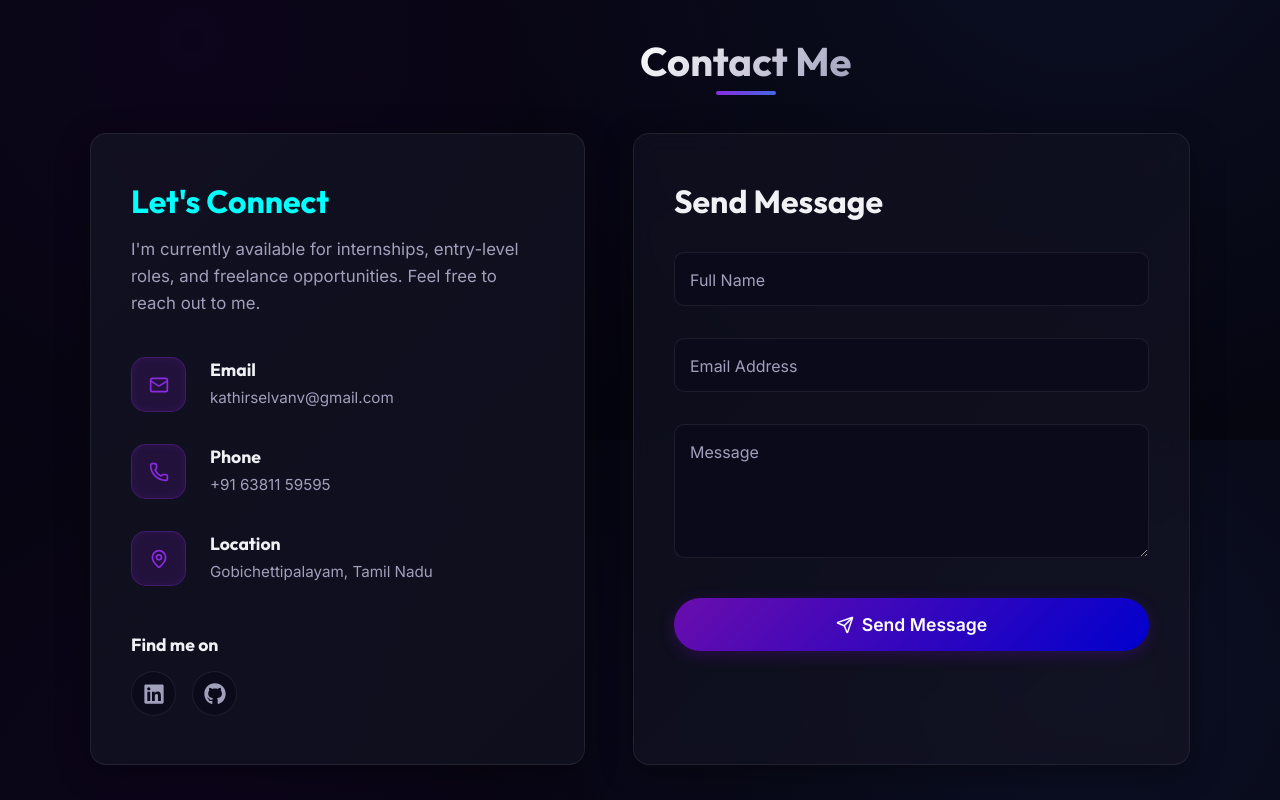
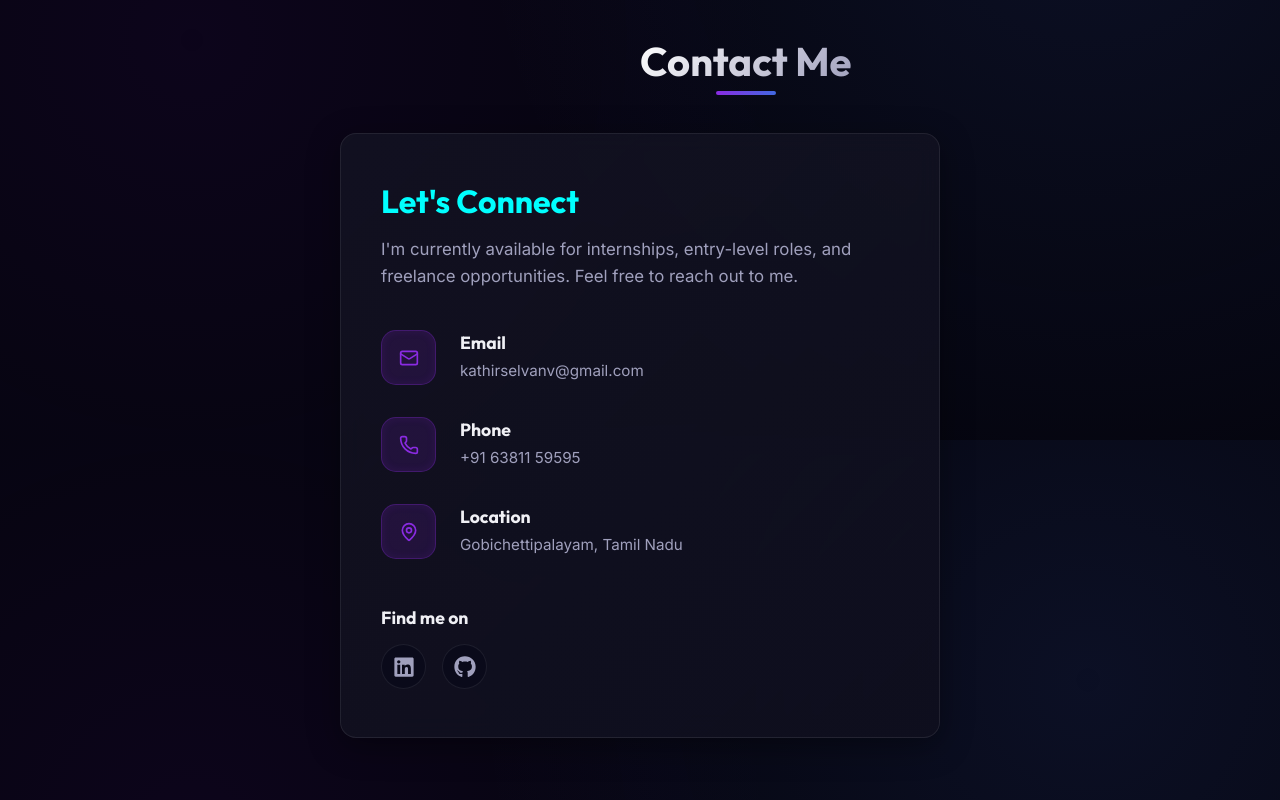
Before and after one commit to kathirselvan761/Portfolio, a React (Vite) app: page / in a window 1280 px wide. Shown: the part 5960-6760 px from the top of the page. Built offline with nearby package versions, Linux system fonts and the light colour scheme.

Commit message:
refactor: remove contact form and keep only contact information display

```diff
--- a/src/components/Contact.css
+++ b/src/components/Contact.css
@@ -1,20 +1,13 @@
 .contact-wrapper {
   display: flex;
-  gap: 3rem;
-  flex-wrap: wrap;
+  justify-content: center;
   max-width: min(1100px, 95vw);
   margin: 0 auto;
 }
 
-@media (min-width: 1200px) {
-  .contact-info,
-  .contact-form {
-    min-width: 45%;
-  }
-}
-
 .contact-info {
-  flex: 1;
+  width: 100%;
+  max-width: 600px;
   padding: 3rem 2.5rem;
   background: linear-gradient(
     135deg,
@@ -120,160 +113,7 @@
   box-shadow: 0 5px 15px rgba(138, 43, 226, 0.4);
 }
 
-.contact-form {
-  flex: 1.2;
-  padding: 3rem 2.5rem;
-  background: linear-gradient(
-    135deg,
-    rgba(15, 15, 30, 0.85),
-    rgba(20, 20, 35, 0.7)
-  );
-}
-
-.contact-form h3 {
-  font-size: 2rem;
-  color: var(--color-text-primary);
-  margin-bottom: 2rem;
-}
-
-.form-group {
-  position: relative;
-  margin-bottom: 2rem;
-}
-
-.form-group input,
-.form-group textarea {
-  width: 100%;
-  padding: 1rem;
-  background: var(--color-bg-secondary);
-  border: 1px solid var(--color-glass-border);
-  border-radius: 10px;
-  color: var(--color-text-primary);
-  font-size: 1rem;
-  font-family: inherit;
-  transition: all 0.3s ease;
-  outline: none;
-}
-
-.form-group textarea {
-  resize: vertical;
-  min-height: 120px;
-}
-
-.form-group label {
-  position: absolute;
-  top: 1rem;
-  left: 1rem;
-  color: var(--color-text-secondary);
-  font-size: 1rem;
-  pointer-events: none;
-  transition: all 0.3s ease;
-}
-
-.form-group input:focus,
-.form-group textarea:focus {
-  border-color: var(--color-primary-light);
-  box-shadow: 0 0 10px rgba(138, 43, 226, 0.2);
-  background: rgba(20, 20, 35, 0.8);
-}
-
-.form-group input:focus ~ label,
-.form-group input:not(:placeholder-shown) ~ label,
-.form-group textarea:focus ~ label,
-.form-group textarea:not(:placeholder-shown) ~ label {
-  top: -0.8rem;
-  left: 0.8rem;
-  font-size: 0.85rem;
-  color: var(--color-accent);
-  background: var(--color-bg-secondary);
-  padding: 0 0.5rem;
-  border-radius: 4px;
-}
-
-.submit-btn {
-  width: 100%;
-  padding: 1rem;
-  font-size: 1.1rem;
-}
-
-.submit-btn:disabled {
-  opacity: 0.7;
-  cursor: not-allowed;
-  transform: none;
-  box-shadow: none;
-}
-
-.submit-btn .spinner {
-  width: 16px;
-  height: 16px;
-  border: 2px solid rgba(255, 255, 255, 0.3);
-  border-top: 2px solid white;
-  border-radius: 50%;
-  animation: spin 1s linear infinite;
-  margin-right: 8px;
-}
-
-@keyframes spin {
-  0% { transform: rotate(0deg); }
-  100% { transform: rotate(360deg); }
-}
-
-.submit-message {
-  margin-bottom: 1.5rem;
-  padding: 1rem;
-  border-radius: 8px;
-  text-align: center;
-  font-size: 0.95rem;
-  animation: slideIn 0.3s ease;
-}
-
-.submit-message.success {
-  background: rgba(46, 204, 113, 0.2);
-  color: #2ecc71;
-  border: 1px solid #2ecc71;
-}
-
-.submit-message.error {
-  background: rgba(231, 76, 60, 0.2);
-  color: #e74c3c;
-  border: 1px solid #e74c3c;
-}
-
-.message-content {
-  display: flex;
-  align-items: center;
-  justify-content: center;
-  gap: 0.5rem;
-}
-
-@keyframes slideIn {
-  from {
-    opacity: 0;
-    transform: translateY(-10px);
-  }
-  to {
-    opacity: 1;
-    transform: translateY(0);
-  }
-}
-
-.success-message {
-  margin-top: 1.5rem;
-  padding: 1rem;
-  background: rgba(46, 204, 113, 0.2);
-  color: #2ecc71;
-  border: 1px solid #2ecc71;
-  border-radius: 8px;
-  text-align: center;
-  font-size: 0.95rem;
-  animation: fadeIn 0.5s ease;
-}
-
 @media (max-width: 900px) {
-  .contact-wrapper {
-    flex-direction: column;
-  }
-
   .contact-info {
     padding: 2.5rem 2rem;
   }
@@ -298,78 +138,4 @@
   .social-links {
     gap: 0.8rem;
   }
-
-  .social-icon {
-    width: 40px;
-    height: 40px;
-  }
 }
-
-@media (max-width: 768px) {
-  .contact-wrapper {
-    gap: 2rem;
-  }
-
-  .contact-info {
-    padding: 2rem 1.5rem;
-  }
-
-  .contact-info h3 {
-    font-size: 1.6rem;
-  }
-
-  .contact-info > p {
-    font-size: 1rem;
-  }
-
-  .info-items {
-    gap: 1.2rem;
-    margin-bottom: 2rem;
-  }
-
-  .info-item h4 {
-    font-size: 1rem;
-  }
-
-  .info-item a,
-  .info-item span {
-    font-size: 0.9rem;
-  }
-
-  .social-links-container h4 {
-    font-size: 1rem;
-  }
-}
-
-@media (max-width: 480px) {
-  .contact-info {
-    padding: 1.5rem 1rem;
-  }
-
-  .contact-info h3 {
-    font-size: 1.4rem;
-  }
-
-  .contact-info > p {
-    font-size: 0.95rem;
-  }
-
-  .info-items {
-    gap: 1rem;
-  }
-
-  .info-item {
-    flex-direction: column;
-    text-align: center;
-    gap: 0.8rem;
-  }
-
-  .info-icon {
-    width: 45px;
-    height: 45px;
-  }
-
-  .social-links {
-    justify-content: center;
-  }
-}
--- a/src/components/Contact.jsx
+++ b/src/components/Contact.jsx
@@ -1,48 +1,10 @@
-import React, { useState } from "react";
+import React from "react";
 import { motion } from "framer-motion";
-import {
-  Mail,
-  Phone,
-  MapPin,
-  Send,
-  CheckCircle,
-  AlertCircle,
-} from "lucide-react";
+import { Mail, Phone, MapPin } from "lucide-react";
 import { FaLinkedin, FaGithub } from "react-icons/fa";
 import "./Contact.css";
 
 const Contact = () => {
-  const [formData, setFormData] = useState({
-    name: "",
-    email: "",
-    message: "",
-  });
-  const [isSubmitting, setIsSubmitting] = useState(false);
-  const [submitStatus, setSubmitStatus] = useState(null); // 'success' or 'error'
-  const [submitMessage, setSubmitMessage] = useState("");
-
-  const handleInputChange = (e) => {
-    const { name, value } = e.target;
-    setFormData((prev) => ({
-      ...prev,
-      [name]: value,
-    }));
-  };
-
-  const handleSubmit = async (e) => {
-    e.preventDefault();
-    setIsSubmitting(true);
-    setSubmitStatus(null);
-
-    // Simulate form submission
-    setTimeout(() => {
-      setSubmitStatus("success");
-      setSubmitMessage("Thank you for your message! I'll get back to you soon.");
-      setFormData({ name: "", email: "", message: "" });
-      setIsSubmitting(false);
-    }, 1000);
-  };
-
   return (
     <section id="contact" className="section">
       <div className="container">
@@ -63,6 +25,7 @@ const Contact = () => {
             whileInView={{ opacity: 1, x: 0 }}
             viewport={{ once: true, margin: "-100px" }}
             transition={{ duration: 0.8 }}
+            style={{ width: '100%', maxWidth: '600px', margin: '0 auto' }}
           >
             <h3>Let's Connect</h3>
             <p>
@@ -126,92 +89,6 @@ const Contact = () => {
               </div>
             </div>
           </motion.div>
-
-          <motion.div
-            className="contact-form glass-panel"
-            initial={{ opacity: 0, x: 50 }}
-            whileInView={{ opacity: 1, x: 0 }}
-            viewport={{ once: true, margin: "-100px" }}
-            transition={{ duration: 0.8, delay: 0.2 }}
-          >
-            <h3>Send Message</h3>
-            <form className="contact-form-element" onSubmit={handleSubmit}>
-              <div className="form-group">
-                <input
-                  type="text"
-                  id="name"
-                  name="name"
-                  value={formData.name}
-                  onChange={handleInputChange}
-                  required
-                  placeholder=" "
-                  disabled={isSubmitting}
-                />
-                <label htmlFor="name">Full Name</label>
-              </div>
-
-              <div className="form-group">
-                <input
-                  type="email"
-                  id="email"
-                  name="email"
-                  value={formData.email}
-                  onChange={handleInputChange}
-                  required
-                  placeholder=" "
-                  disabled={isSubmitting}
-                />
-                <label htmlFor="email">Email Address</label>
-              </div>
-
-              <div className="form-group">
-                <textarea
-                  id="message"
-                  name="message"
-                  value={formData.message}
-                  onChange={handleInputChange}
-                  rows="5"
-                  required
-                  placeholder=" "
-                  disabled={isSubmitting}
-                ></textarea>
-                <label htmlFor="message">Message</label>
-              </div>
-
-              {submitStatus && (
-                <div
-                  className={`submit-message ${submitStatus === "success" ? "success" : "error"}`}
-                >
-                  <div className="message-content">
-                    {submitStatus === "success" ? (
-                      <CheckCircle size={20} />
-                    ) : (
-                      <AlertCircle size={20} />
-                    )}
-                    <span>{submitMessage}</span>
-                  </div>
-                </div>
-              )}
-
-              <button
-                type="submit"
-                className="btn btn-primary submit-btn"
-                disabled={isSubmitting}
-              >
-                {isSubmitting ? (
-                  <>
-                    <div className="spinner"></div>
-                    Sending...
-                  </>
-                ) : (
-                  <>
-                    <Send size={18} />
-                    Send Message
-                  </>
-                )}
-              </button>
-            </form>
-          </motion.div>
         </div>
       </div>
     </section>
```
Also changed, not shown: 1 other file (tests, documents, lock files or other folders).
